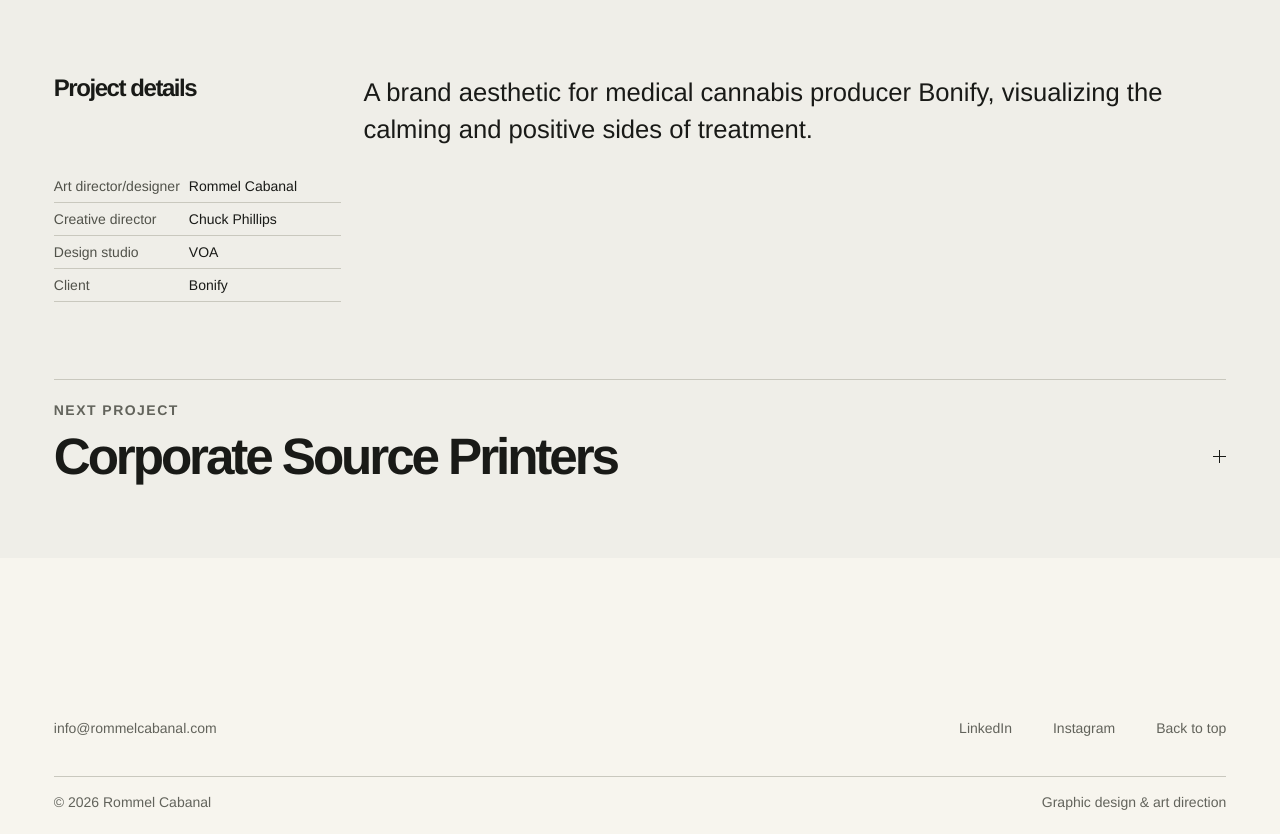
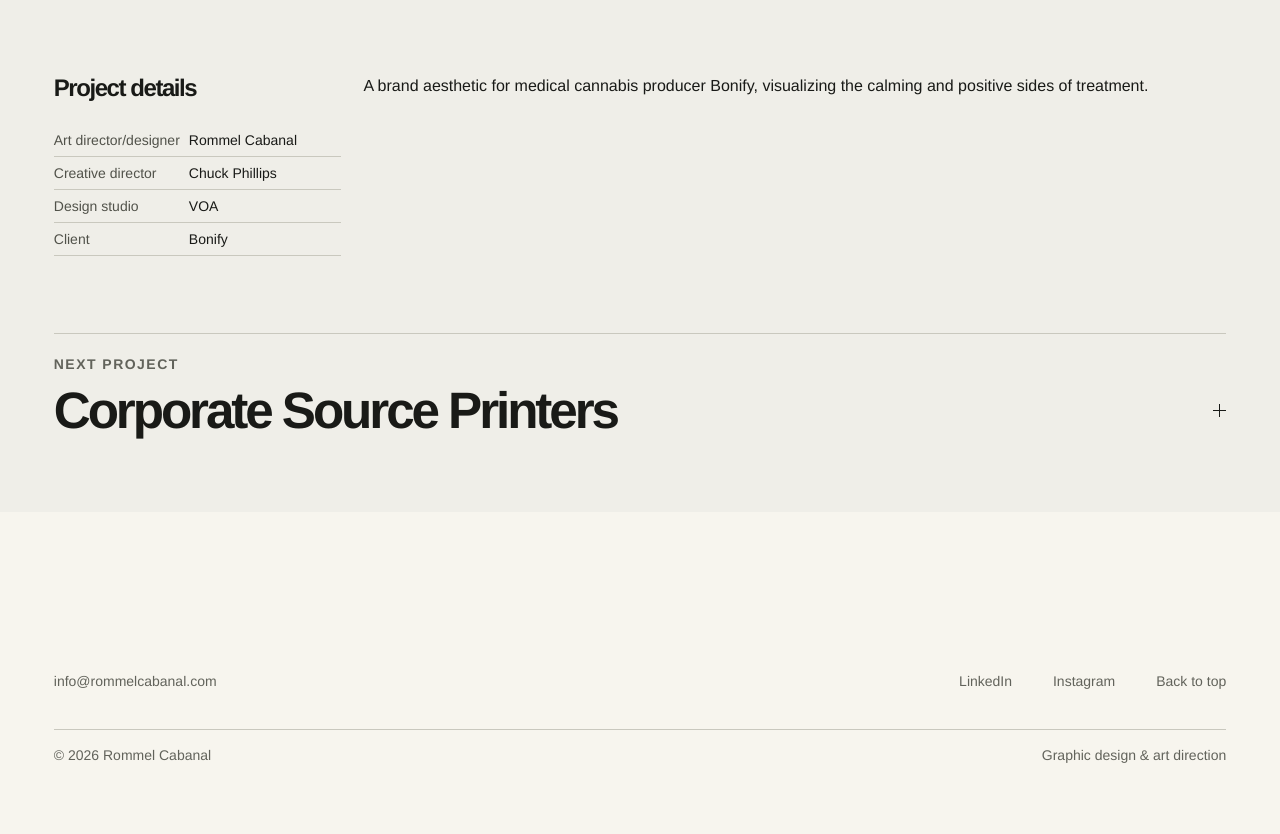
Before and after one commit to mateocabanal/dads-website, a plain HTML site: page projects/bonify.html in a window 1280 px wide. Shown: the part 2188-3022 px from the top of the page. After the commit the page ends 2975 px from the top, so only its background shows below. Drawn offline with Linux system fonts and the light colour scheme.

Commit message:
Set project summaries to 12 pt

```diff
--- a/styles.css
+++ b/styles.css
@@ -60,7 +60,7 @@ body:has(.project-head) main{background:var(--paper);color:var(--ink);padding-bo
 .project-info{padding:clamp(32px,6vw,88px) 0;display:grid;grid-template-columns:1fr 3fr;gap:22px}
 .project-info h2{font-weight:700;letter-spacing:-.06em}
 .case-context{display:grid;grid-template-columns:1.1fr 1fr;gap:clamp(20px,4vw,60px)}
-.case-description{font-size:clamp(17px,2vw,26px);line-height:1.45}
+.case-description{font-size:12pt;line-height:1.45}
 .case-description p+p{margin-top:.8em}
 .case-credits div{display:grid;grid-template-columns:1fr 1.2fr;gap:8px;padding:8px 0;border-bottom:1px solid var(--line);font-size:.875rem}
 .case-credits dt{color:#51524a}
```
